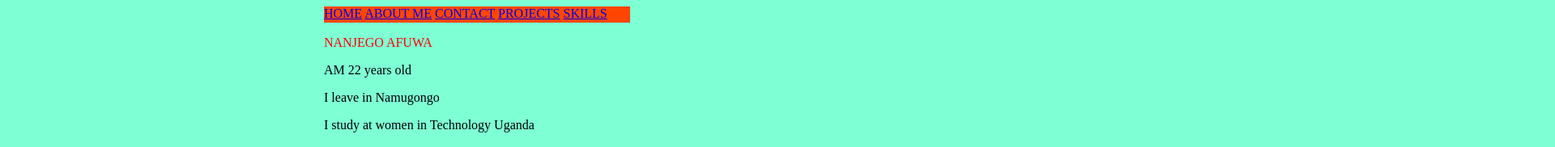
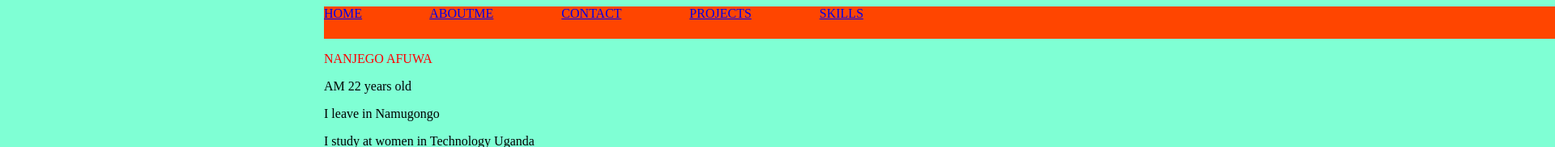
Before and after one commit to NanjegoAfuwa/FINAL-EXAM-1, a plain HTML site: page SECTIONC/index.html in a window 1280 px wide. Shown: the top 182 px of the page at 81% size, 1920 px wide, since content can reach past the window. Drawn offline with Linux system fonts and the light colour scheme.

Commit message:
FINAL-EXAM-1

```diff
--- a/SECTION.B/NO.4/number4.css
+++ b/SECTION.B/NO.4/number4.css
@@ -21,6 +21,7 @@
   font-size: 24px;
   color: #fff;
   transition: color 0.2s ease;
+  height: 50px;
 }
 
 .icon-link:hover {
--- a/SECTIONC/index.css
+++ b/SECTIONC/index.css
@@ -11,6 +11,7 @@ body{background-color: aquamarine;
 }
 nav{
     background-color: orangered;
-    height: 20px;
-    width: 10cm;
+    height: 40px;
+    width: 50cm;
+    word-spacing: 80px;
 }
--- a/SECTIONC/index.html
+++ b/SECTIONC/index.html
@@ -9,7 +9,7 @@
 <body>
     <nav>
       <a href="./index.html">HOME</a>
-      <a href="./pages/about.html">ABOUT ME</a>
+      <a href="./pages/about.html">ABOUTME</a>
       <a href="./pages/contact.html">CONTACT</a>
       <a href="./pages/projects.html">PROJECTS</a>
       <a href="./pages/skills.html">SKILLS</a>
```
